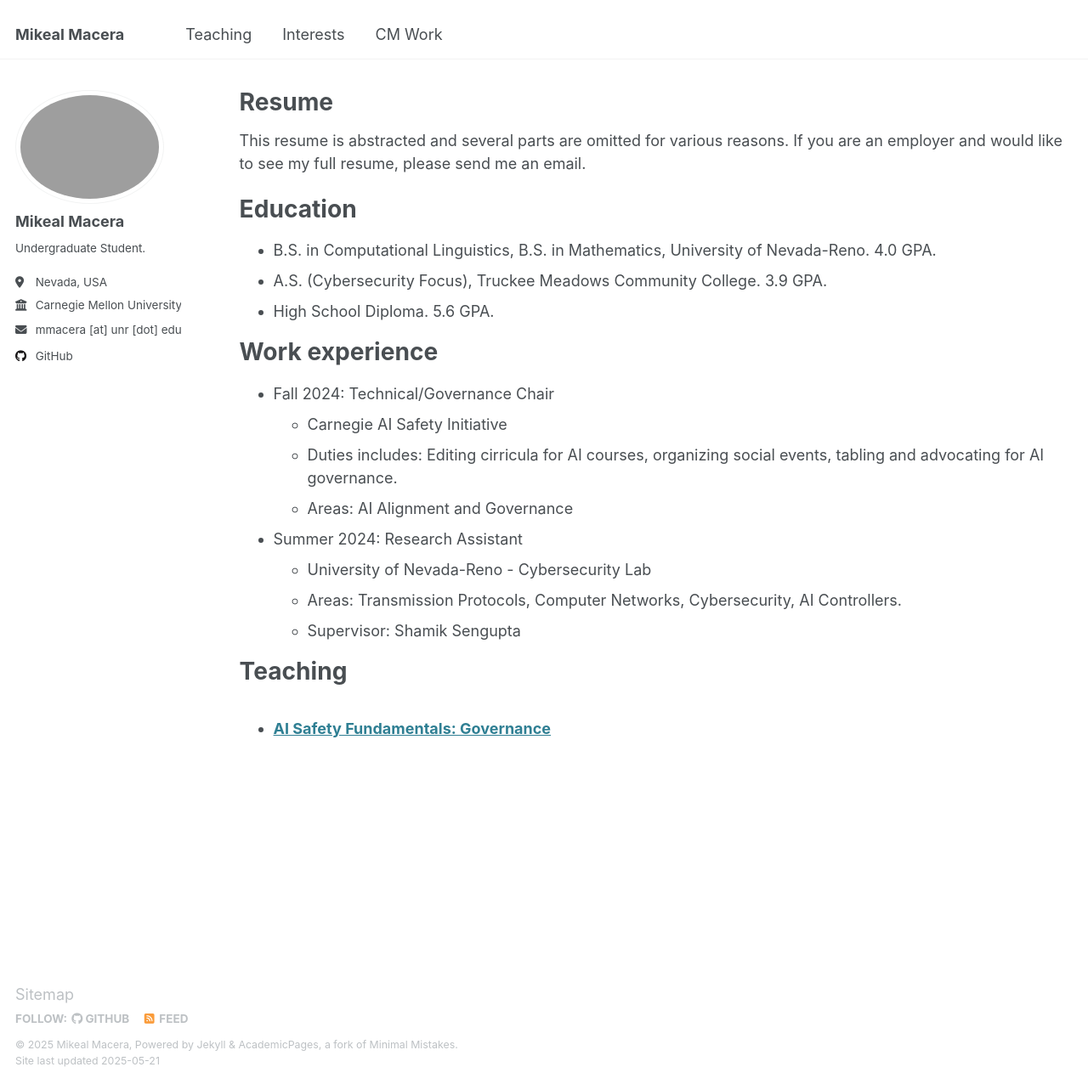
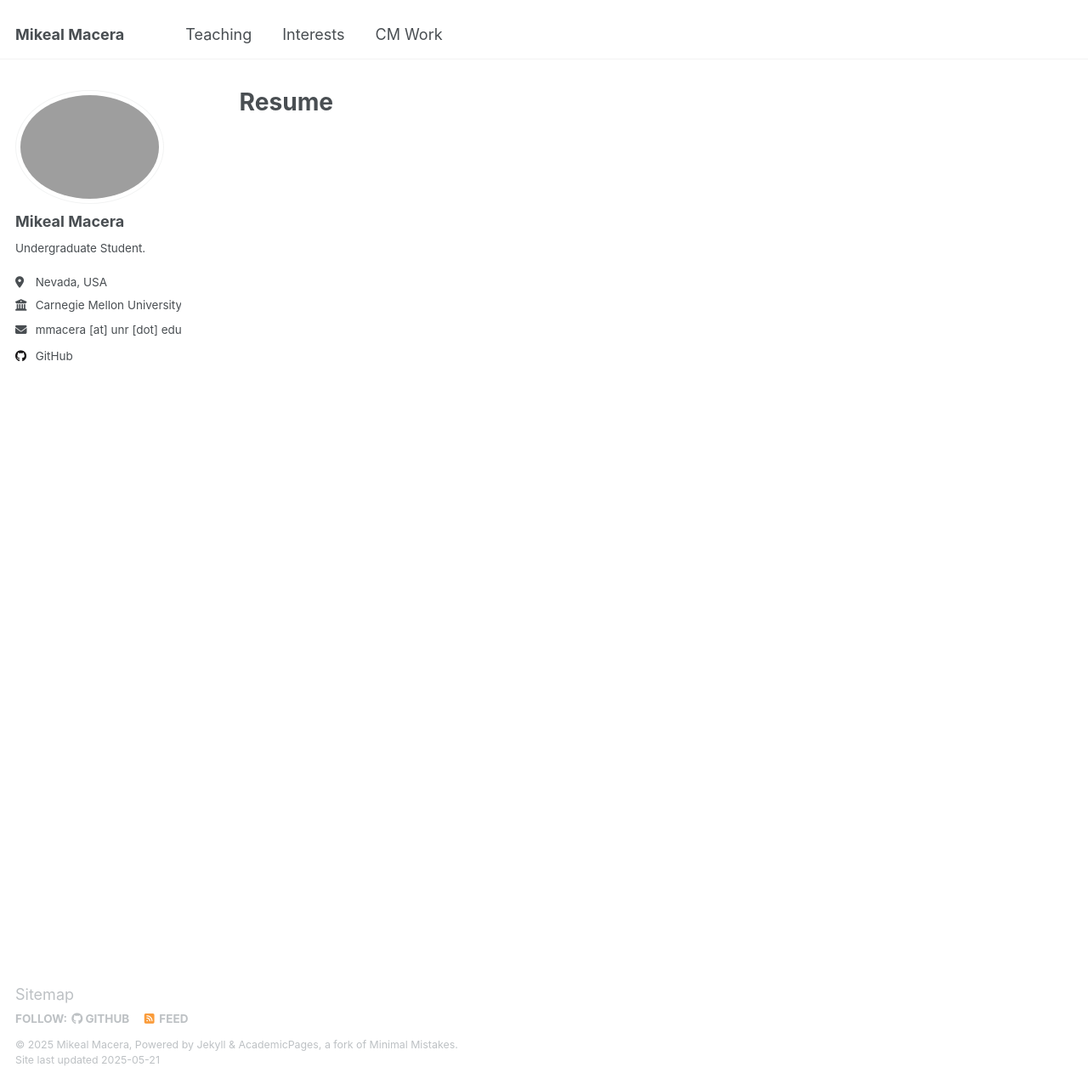
Before and after one commit to mikealmacera/mikealmacera.github.io, a Jekyll site: the page built from _pages/cv.md, in a window 1280 px wide and 1276 px high. Shown: the whole window at 85% size. Built offline with Jekyll 4.4.1, drawn with Linux system fonts in a browser that asks for light colours.

Commit message:
Update cv.md

```diff
--- a/_pages/cv.md
+++ b/_pages/cv.md
@@ -8,29 +8,3 @@ redirect_from:
 ---
 
 {% include base_path %}
-
-This resume is abstracted and several parts are omitted for various reasons. If you are an employer and would like to see my full resume, please send me an email.
-
-Education
-======
-* B.S. in Computational Linguistics, B.S. in Mathematics, University of Nevada-Reno. 4.0 GPA.
-* A.S. (Cybersecurity Focus), Truckee Meadows Community College. 3.9 GPA.
-* High School Diploma. 5.6 GPA.
-
-Work experience
-======
-* Fall 2024: Technical/Governance Chair
-  * Carnegie AI Safety Initiative
-  * Duties includes: Editing cirricula for AI courses, organizing social events, tabling and advocating for AI governance.
-  * Areas: AI Alignment and Governance
-
-* Summer 2024: Research Assistant
-  * University of Nevada-Reno - Cybersecurity Lab
-  * Areas: Transmission Protocols, Computer Networks, Cybersecurity, AI Controllers.
-  * Supervisor: Shamik Sengupta
-
-Teaching
-======
-  <ul>{% for post in site.teaching reversed %}
-    {% include archive-single-cv.html %}
-  {% endfor %}</ul>
```
